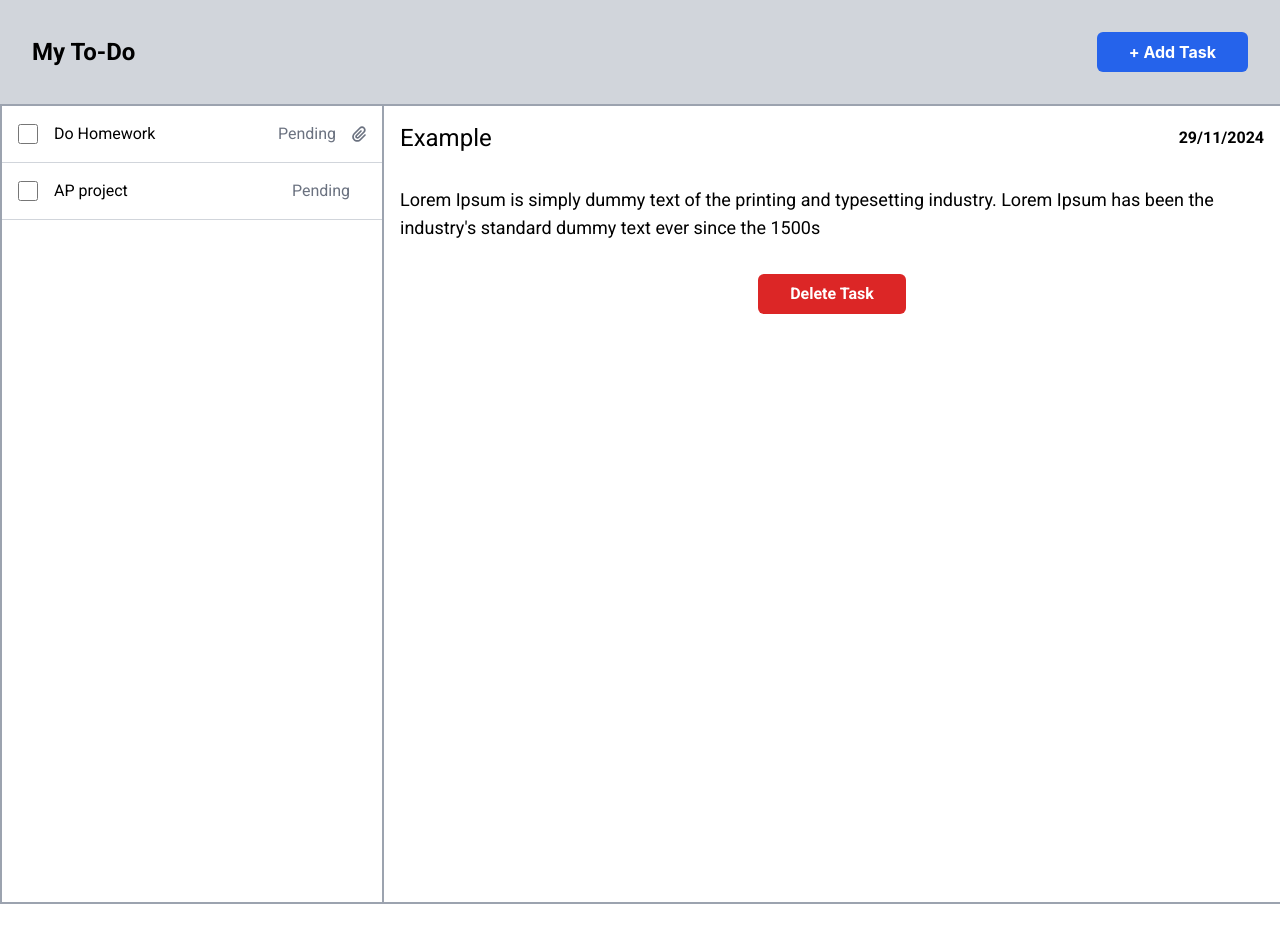
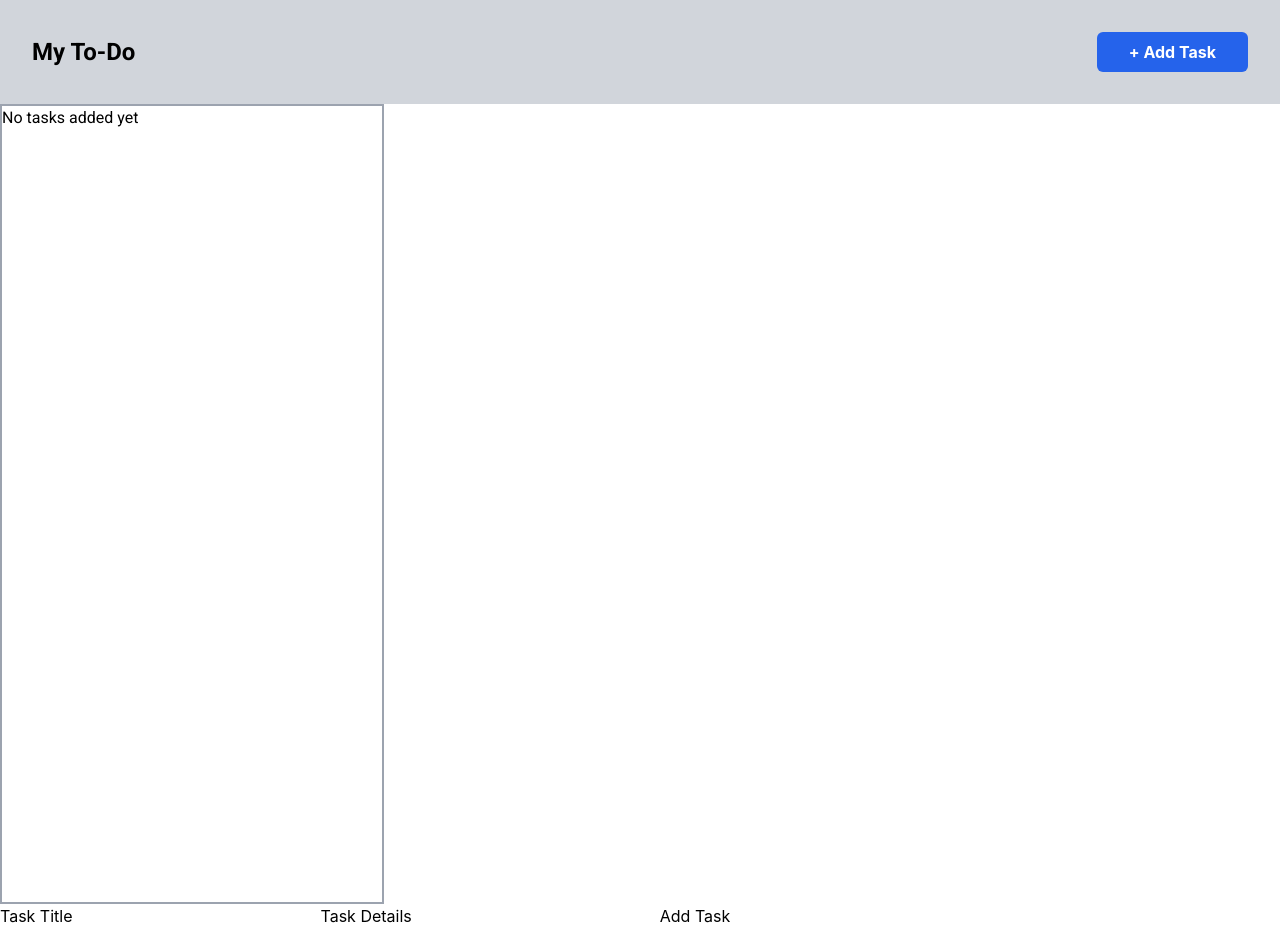
Before and after one commit to Loglady13/Lab3Web, a React (Create React App) app in the folder lab3/: page / in a window 1280 px wide. Before the commit the page ends 904 px from the top, so only its background shows below. Built offline with nearby package versions, Linux system fonts and the light colour scheme.

Commit message:
Logic for tasks

```diff
--- a/lab3/src/App.js
+++ b/lab3/src/App.js
@@ -1,27 +1,46 @@
 import './output.css';
-import NavigationBar from "./components/NavigationBar"
+import NavigationBar from "./components/NavigationBar";
 import TaskDetail from './components/TaskDetails';
 import TaskList from './components/TaskList';
+import AddTaskForm from './components/AddTaskForm';
+import React, { useState } from 'react';
+import Button from './components/Button';
 
-
-import AddTaskFrom from './components/AddTaskForm';
-import React, { useState } from 'react';
 function App() {
   const [tasks, setTasks] = useState([]);
+  const [selectedTask, setSelectedTask] = useState(null); // Estado para la tarea seleccionada
 
-  // Función para añadir la tarea
   const addTask = (task) => {
     setTasks([...tasks, task]);
   };
 
+  const deleteTask = (taskTitle) => {
+    if (window.confirm(`Are you sure you want to delete the task: "${taskTitle}"?`)) {
+      const updatedTasks = tasks.filter(task => task.title !== taskTitle);
+      setTasks(updatedTasks);
+      setSelectedTask(null); // Limpiar la tarea seleccionada si es eliminada
+    }
+  };
+
   return (
     <div className="App">
-      <NavigationBar/>
+      <NavigationBar />
       <div className='flex w-full font-roboto'>
-        <TaskList/>
-        <TaskDetail task_title={"Example"} task_date={"29/11/2024"} task_description={"Lorem Ipsum is simply dummy text of the printing and typesetting industry. Lorem Ipsum has been the industry's standard dummy text ever since the 1500s"}/>
+        <TaskList tasks={tasks} onTaskSelect={setSelectedTask} />
+        {selectedTask && ( // Muestra TaskDetail solo si hay una tarea seleccionada
+          <TaskDetail
+            task_title={selectedTask.title}
+            task_date={new Date().toISOString().split('T')[0]}
+            task_description={selectedTask.details}
+            deleteTask={deleteTask}
+          />
+
+        )}
+
       </div>
-
+      <div>
+        <AddTaskForm addTask={addTask} /> {/*Prueba*/}
+      </div>
     </div>
   );
 }
--- a/lab3/src/components/AddTaskForm.jsx
+++ b/lab3/src/components/AddTaskForm.jsx
@@ -1,37 +1,44 @@
 import React, { useState } from 'react';
 
-const AddTaskFrom = () => {
-    const [task, setTask] = useState([]);
-    const [taskTitle, setTaskTitle] = useState('');
-    const [taskDetails, setTaskDetails] = useState('');
+const AddTaskFrom = ({ addTask }) => {
+  const [taskTitle, setTaskTitle] = useState(''); //vacio por defecto
+  const [taskDetails, setTaskDetails] = useState('');
 
-    const handleSubmit = (e) =>{
-        e.preventDefault();
+  const handleSubmit = (e) => {
+    e.preventDefault();
+    const newTask = {
+      title: taskTitle, //Asigna el valor del form
+      details: taskDetails, //Asigna
+      hasAttachments: false, //No tiene attachments
+    };
+    addTask(newTask);
+    setTaskTitle(''); //Vacía los campos
+    setTaskDetails(''); //Vacía los campos
+  };
 
-        const newTask = {
-            title: taskTitle,
-            details: taskDetails
-        }
-
-        setTask([...task, newTask]);
-
-        setTaskTitle('');
-        setTaskDetails('');
-    }
-
-  return(
+  return (
     <div>
-        <form onSubmit={handleSubmit}>
-            <label htmlFor="task-title">Task Title</label>
-            <input type="text" name='task-title' value={taskTitle} onChange={(e) => setTaskTitle(e.target.value)}
-            required />
-            <label htmlFor="task-details"> Task Details</label>
-            <input type="text" name='task-details' value={taskDetails} onChange={(e) => setTaskDetails(e.target.value)}
-            required />
-            <button type='submit'>Add Task</button>
-        </form>
+      <form onSubmit={handleSubmit}>
+        <label htmlFor="task-title">Task Title</label>
+        <input
+          type="text"
+          name="task-title"
+          value={taskTitle}
+          onChange={(e) => setTaskTitle(e.target.value)}
+          required
+        />
+        <label htmlFor="task-details">Task Details</label>
+        <input
+          type="text"
+          name="task-details"
+          value={taskDetails}
+          onChange={(e) => setTaskDetails(e.target.value)}
+          required
+        />
+        <button type="submit">Add Task</button>
+      </form>
     </div>
   );
-}
+};
 
 export default AddTaskFrom;
--- a/lab3/src/components/Button.jsx
+++ b/lab3/src/components/Button.jsx
@@ -1,4 +1,4 @@
-const Button = ({ text, color }) => {
+const Button = ({ text, color, onClick }) => {
     const colorClasses = {
       blue: 'bg-blue-600 hover:bg-blue-800',
       red: 'bg-red-600 hover:bg-red-800',
@@ -6,7 +6,7 @@ const Button = ({ text, color }) => {
     };
 
     return (
-      <button className={`px-8 py-2 text-white font-bold rounded-md ${colorClasses[color] || colorClasses.default}`}>
+      <button className={`px-8 py-2 text-white font-bold rounded-md ${colorClasses[color] || colorClasses.default}`} onClick={onClick}>
         {text}
       </button>
     );
--- a/lab3/src/components/TaskDetails.jsx
+++ b/lab3/src/components/TaskDetails.jsx
@@ -1,23 +1,25 @@
-
 import Button from "./Button";
 
-const TaskDetail = ({ task_title, task_description, task_date, attachment }) => {
+const TaskDetails = ({ task_title, task_description, task_date, deleteTask}) => {
+
+  const handleDelete = () => {
+    deleteTask(task_title); // Llama a deleteTask con el título de la tarea
+  };
+
   return (
     <div className="w-[70%] border-gray-400 border-y-2">
       <div className="flex items-center justify-between px-4 py-4">
-          <h2 className="text-2xl font-roboto ">{task_title}</h2>
-          <p className="font-bold font-roboto ">{task_date}</p>
+        <h2 className="text-2xl font-roboto">{task_title}</h2>
+        <p className="font-bold font-roboto">{task_date}</p>
       </div>
       <div className="px-4 py-4">
-          <p className="text-lg font-roboto ">{task_description}</p>
+        <p className="text-lg font-roboto">{task_description}</p>
         <div className="flex justify-center pt-8">
-            <Button text="Delete Task" color="red"/>
+          <Button text="Delete Task" color="red" onClick={handleDelete} />
         </div>
-
       </div>
-
     </div>
   );
-  }
+};
 
-  export default TaskDetail;
+export default TaskDetails;
--- a/lab3/src/components/TaskList.jsx
+++ b/lab3/src/components/TaskList.jsx
@@ -1,13 +1,23 @@
 import TaskRow from './TaskRow';
 
-const TaskList = () => {
+const TaskList = ({ tasks, onTaskSelect }) => {
 
-    return (
-      <div className="w-[30%]  h-screen border-gray-400 border-2">
-        <TaskRow taskDescription={"Do Homework"}hasAttachments={true}/>
-        <TaskRow taskDescription={"AP project"}hasAttachments={false}/>
-      </div>
-    );
-  }
+  return (
+    <div className="w-[30%] h-screen border-gray-400 border-2">
+      {tasks.length > 0 ? (
+        tasks.map((task, index) => (
+          <TaskRow
+            key={index}
+            taskDescription={task.title}
+            hasAttachments={task.hasAttachments}
+            onClick={() => onTaskSelect(task)}
+          />
+        ))
+      ) : (
+        <p>No tasks added yet</p>
+      )}
+    </div>
+  );
+};
 
-  export default TaskList;
+export default TaskList;
--- a/lab3/src/components/TaskRow.jsx
+++ b/lab3/src/components/TaskRow.jsx
@@ -2,7 +2,7 @@ import { useState } from 'react';
 import { FontAwesomeIcon } from '@fortawesome/react-fontawesome';
 import { faPaperclip } from '@fortawesome/free-solid-svg-icons';
 
-function TaskRow({ taskDescription, hasAttachments }) {
+function TaskRow({ taskDescription, hasAttachments, onClick }) {
   const [isChecked, setIsChecked] = useState(false);
 
   const handleCheckboxChange = () => {
@@ -10,8 +10,7 @@ function TaskRow({ taskDescription, hasAttachments }) {
   };
 
   return (
-    <div className="flex items-center justify-between p-4 border-b border-gray-300">
-
+    <div className="flex items-center justify-between p-4 border-b border-gray-300" onClick={onClick}>
       <div className="flex items-center">
         <input
           type="checkbox"
@@ -21,7 +20,6 @@ function TaskRow({ taskDescription, hasAttachments }) {
         />
         <span className="ml-4 font-roboto">{taskDescription}</span>
       </div>
-
       <div className="flex items-center">
         <span className={`mr-4 ${isChecked ? 'text-green-500' : 'text-gray-500'}`}>
           {isChecked ? 'Done' : 'Pending'}
```
Also changed, not shown: lab3/src/components/TaskManager.jsx (added, +20 -0 lines). Lines whose indentation alone changed are shown as unchanged.
